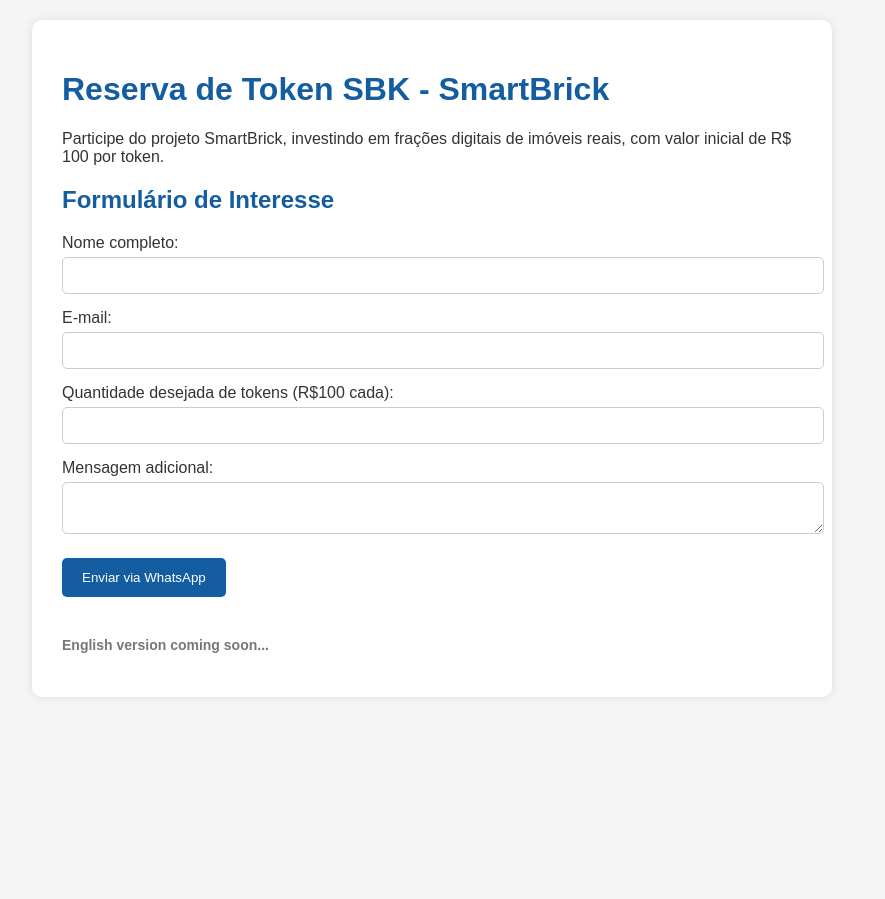
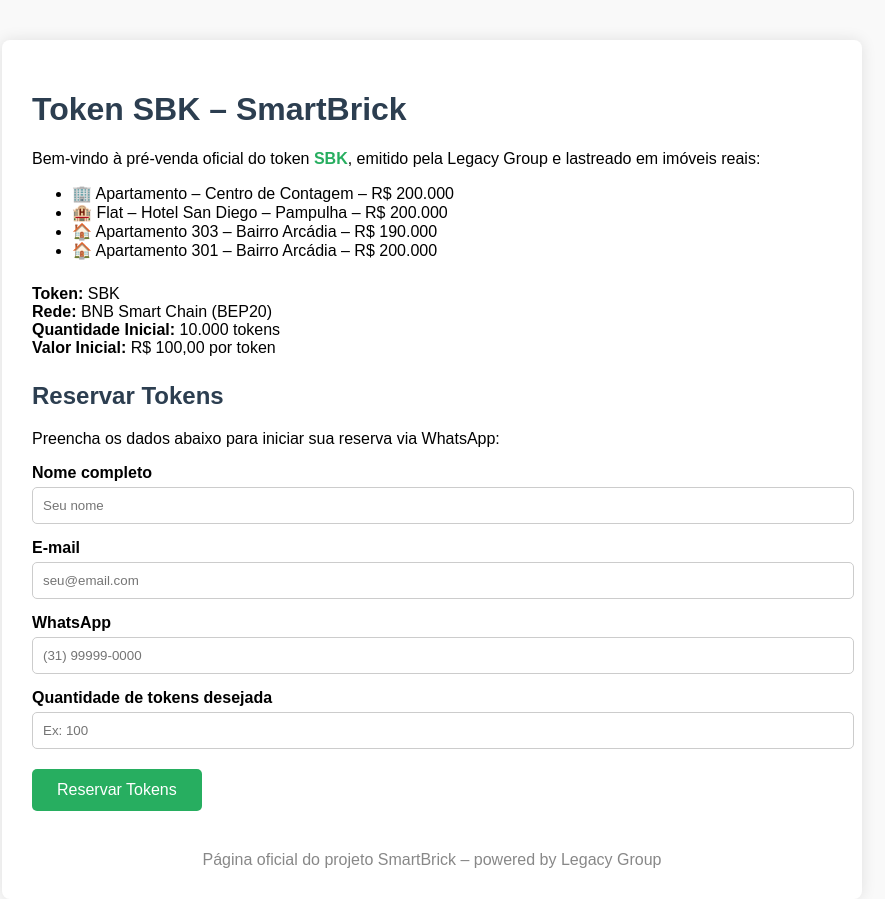
Before and after one commit to glaydson1982/smartbrick-landing, a plain HTML site: page index_smartbrick.html in a window 1280 px wide. Shown: the whole page, without its empty margins (208-1093 px from the left). Before the commit the page ends 800 px from the top, so only its background shows below. Drawn offline with Linux system fonts and the light colour scheme.

Commit message:
Add files via upload

```diff
--- a/index_smartbrick.html
+++ b/index_smartbrick.html
@@ -2,81 +2,73 @@
 <!DOCTYPE html>
 <html lang="pt-BR">
 <head>
-  <meta charset="UTF-8" />
-  <meta name="viewport" content="width=device-width, initial-scale=1.0" />
-  <title>Reserva de Tokens SBK - SmartBrick</title>
-  <style>
-    body {
-      font-family: Arial, sans-serif;
-      background: #f5f5f5;
-      color: #333;
-      padding: 20px;
-      max-width: 800px;
-      margin: auto;
-    }
-    .container {
-      background: #fff;
-      padding: 30px;
-      border-radius: 10px;
-      box-shadow: 0 0 10px rgba(0,0,0,0.1);
-    }
-    h1, h2 {
-      color: #145DA0;
-    }
-    label {
-      display: block;
-      margin-top: 15px;
-    }
-    input, textarea {
-      width: 100%;
-      padding: 10px;
-      margin-top: 5px;
-      border-radius: 5px;
-      border: 1px solid #ccc;
-    }
-    button {
-      background: #145DA0;
-      color: #fff;
-      padding: 12px 20px;
-      margin-top: 20px;
-      border: none;
-      border-radius: 5px;
-      cursor: pointer;
-    }
-    button:hover {
-      background: #0d3f72;
-    }
-    .lang {
-      margin-top: 40px;
-      font-size: 14px;
-      color: #777;
-    }
-  </style>
+    <meta charset="UTF-8">
+    <title>SmartBrick – Reserva de Tokens SBK</title>
+    <meta name="viewport" content="width=device-width, initial-scale=1.0">
+    <style>
+        body { font-family: Arial, sans-serif; margin: 0; background: #f9f9f9; }
+        .container { max-width: 800px; margin: auto; padding: 30px; background: white; box-shadow: 0 0 15px rgba(0,0,0,0.1); margin-top: 40px; border-radius: 8px; }
+        h1, h2 { color: #2c3e50; }
+        .highlight { color: #27ae60; font-weight: bold; }
+        label { display: block; margin-top: 15px; font-weight: bold; }
+        input, textarea { width: 100%; padding: 10px; margin-top: 5px; border: 1px solid #ccc; border-radius: 5px; }
+        button { background: #27ae60; color: white; padding: 12px 25px; border: none; border-radius: 5px; font-size: 16px; margin-top: 20px; cursor: pointer; }
+        button:hover { background: #219150; }
+        .token-info { margin: 25px 0; }
+        footer { text-align: center; margin-top: 40px; color: #888; }
+    </style>
+    <script>
+        function enviarParaWhatsApp() {
+            const nome = document.getElementById("nome").value;
+            const email = document.getElementById("email").value;
+            const whatsapp = document.getElementById("whatsapp").value;
+            const quantidade = document.getElementById("quantidade").value;
+
+            const numero = "5531975302077";
+            const mensagem = `Olá, quero reservar tokens SBK.%0A%0ANome: ${nome}%0AE-mail: ${email}%0AWhatsApp: ${whatsapp}%0AQuantidade desejada: ${quantidade}`;
+            const url = `https://wa.me/${numero}?text=${mensagem}`;
+            window.open(url, '_blank');
+        }
+    </script>
 </head>
 <body>
-  <div class="container">
-    <h1>Reserva de Token SBK - SmartBrick</h1>
-    <p>Participe do projeto SmartBrick, investindo em frações digitais de imóveis reais, com valor inicial de R$ 100 por token.</p>
-    <h2>Formulário de Interesse</h2>
-    <form action="https://api.whatsapp.com/send" method="get" target="_blank">
-      <label for="nome">Nome completo:</label>
-      <input type="text" id="nome" name="nome" required>
+    <div class="container">
+        <h1>Token SBK – SmartBrick</h1>
+        <p>Bem-vindo à pré-venda oficial do token <span class="highlight">SBK</span>, emitido pela Legacy Group e lastreado em imóveis reais:</p>
+        <ul>
+            <li>🏢 Apartamento – Centro de Contagem – R$ 200.000</li>
+            <li>🏨 Flat – Hotel San Diego – Pampulha – R$ 200.000</li>
+            <li>🏠 Apartamento 303 – Bairro Arcádia – R$ 190.000</li>
+            <li>🏠 Apartamento 301 – Bairro Arcádia – R$ 200.000</li>
+        </ul>
 
-      <label for="email">E-mail:</label>
-      <input type="email" id="email" name="email" required>
+        <div class="token-info">
+            <p><strong>Token:</strong> SBK<br>
+            <strong>Rede:</strong> BNB Smart Chain (BEP20)<br>
+            <strong>Quantidade Inicial:</strong> 10.000 tokens<br>
+            <strong>Valor Inicial:</strong> R$ 100,00 por token</p>
+        </div>
 
-      <label for="quantidade">Quantidade desejada de tokens (R$100 cada):</label>
-      <input type="number" id="quantidade" name="quantidade" required>
+        <h2>Reservar Tokens</h2>
+        <p>Preencha os dados abaixo para iniciar sua reserva via WhatsApp:</p>
 
-      <label for="mensagem">Mensagem adicional:</label>
-      <textarea id="mensagem" name="mensagem"></textarea>
+        <label for="nome">Nome completo</label>
+        <input type="text" id="nome" placeholder="Seu nome">
 
-      <button type="submit">Enviar via WhatsApp</button>
-    </form>
+        <label for="email">E-mail</label>
+        <input type="email" id="email" placeholder="seu@email.com">
 
-    <div class="lang">
-      <p><strong>English version coming soon...</strong></p>
+        <label for="whatsapp">WhatsApp</label>
+        <input type="text" id="whatsapp" placeholder="(31) 99999-0000">
+
+        <label for="quantidade">Quantidade de tokens desejada</label>
+        <input type="number" id="quantidade" placeholder="Ex: 100">
+
+        <button onclick="enviarParaWhatsApp()">Reservar Tokens</button>
+
+        <footer>
+            Página oficial do projeto SmartBrick – powered by Legacy Group
+        </footer>
     </div>
-  </div>
 </body>
 </html>
```
